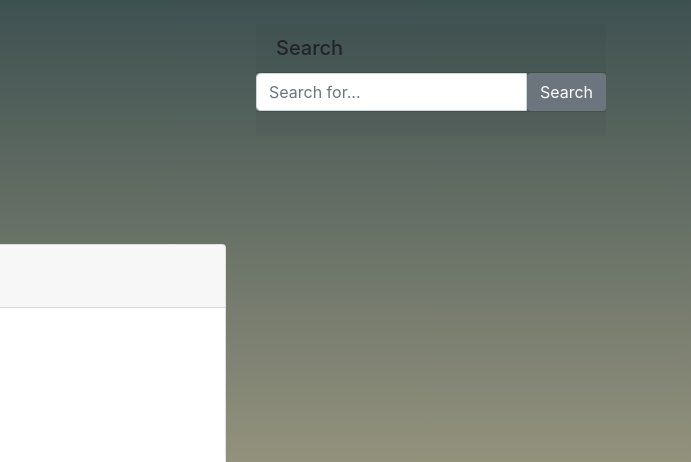
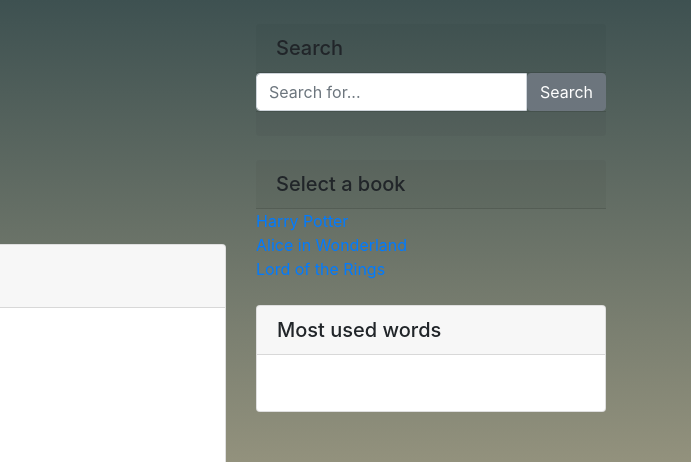
Before and after one commit to amodhsharma/Notary, a plain HTML site: page index.html in a window 1280 px wide. Shown: the top 462 px of the page, 589-1280 px from the left. Drawn offline with nearby package versions, Linux system fonts and the light colour scheme.

Commit message:
commit 6

```diff
--- a/index.html
+++ b/index.html
@@ -33,7 +33,7 @@
             <div class="col-md-4">
                 <!--content for sidebar-->
                 <!--Search widget-->
-                <div class="column my-4"> <!--Start a new dev-->
+                <div class="class my-4"> <!--Start a new dev-->
                   <h5 class="card-header">Search</h5> <!--make a header-->
                   <div class="class-body">  <!--making a body for the card-->
                     <div class="input-group"> <!--making a group of all inputs so that we can style them together using css-->
@@ -47,9 +47,39 @@
 
                   </div>
                 </div>
+                <!--Select a book widget-->
+                <div class="class my-4">
+                  <h5 class="card-header">Select a book</h5>
+                  <div class="class-body">
+                    <!--we have a list of books so we wanna add more rows to select from-->
+                    <div class ="row">  <!--Can name anything, naming row for convinience-->
+                      <div class="col-md-12"> <!--A row with 12 columns created-->
+                        <ul class="list-unstyled mb-0">
+                          <!--creating 3 li, one for each book-->
+                          <li><a href="#">Harry Potter</a></li>
+                          <li><a href="#">Alice in Wonderland</a></li>
+                          <li><a href="#">Lord of the Rings</a></li>
+                        </ul>
+                      </div>
+                    </div>
+                  </div>
+                </div>
+                <!--!Most used words-->
+                <div class="card mt-4">
+                  <h5 class="card-header">Most used words</h5>
+                  <div class="card-body">
+                    <!--will make another list here, but the difference is that it will be dynamic-->
+                    <div class="row">
+                      <div class="col-md-12">
+                        <ul class="list-unstyled mb=0">
+
+                        </ul>
+                      </div>
+                    </div>
+                  </div>
+                </div>
             </div>
-        </div>
-      </div>
+          </div>
     <!-- Optional JavaScript -->
     <!-- jQuery first, then Popper.js, then Bootstrap JS -->
     <script src="https://code.jquery.com/jquery-3.3.1.slim.min.js" integrity="sha384-q8i/X+965DzO0rT7abK41JStQIAqVgRVzpbzo5smXKp4YfRvH+8abtTE1Pi6jizo" crossorigin="anonymous"></script>
```
